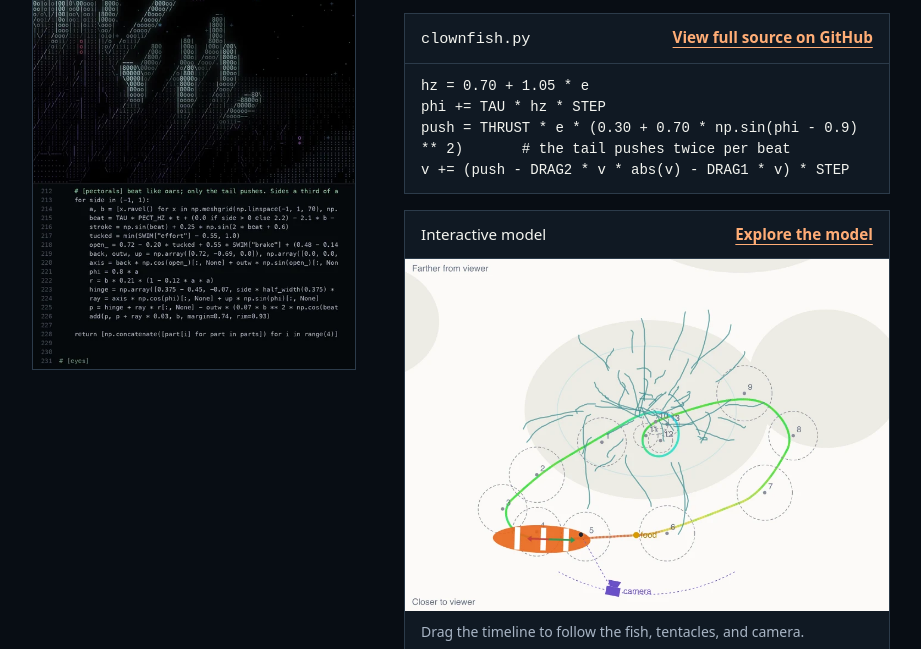
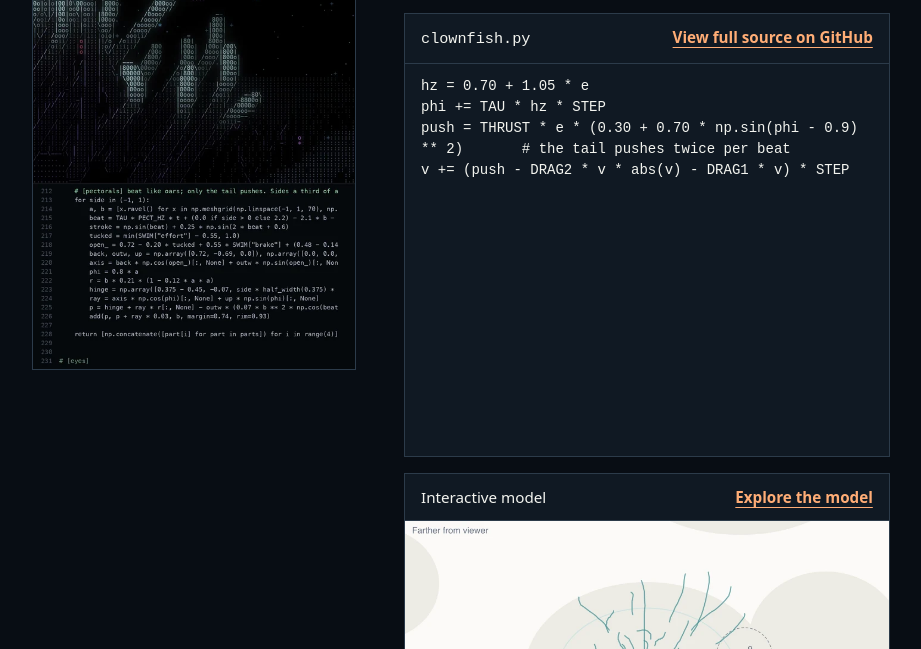
Before and after one commit to sapozhkov/ascii-lab-public, a plain HTML site: page 01-clownfish/index.html in a window 1280 px wide. Shown: the part 303-952 px from the top of the page, without its empty margins (179-1100 px from the left). Drawn offline with Linux system fonts and the light colour scheme.

Commit message:
#27 Match the model preview to the code card height

```diff
--- a/01-clownfish/index.html
+++ b/01-clownfish/index.html
@@ -16,6 +16,7 @@
         <span class="number">01</span>
         <h1>Clownfish &amp; anemone</h1>
         <p>One Python file simulates the fish and anemone, draws them in ASCII, and exports PNG or MP4.</p>
+        <div class="scene-cards">
           <a class="scene-card" href="https://github.com/sapozhkov/ascii-lab-public/blob/main/01-clownfish/clownfish.py" aria-label="View the full clownfish.py source on GitHub">
             <span class="scene-card-header"><span class="filename">clownfish.py</span><strong>View full source on GitHub</strong></span>
             <pre><code>hz = 0.70 + 1.05 * e
@@ -23,11 +24,12 @@ phi += TAU * hz * STEP
 push = THRUST * e * (0.30 + 0.70 * np.sin(phi - 0.9) ** 2)       # the tail pushes twice per beat
 v += (push - DRAG2 * v * abs(v) - DRAG1 * v) * STEP</code></pre>
           </a>
-        <a class="scene-card" href="model.html" aria-label="Explore the interactive clownfish model">
+          <a class="scene-card scene-card--model" href="model.html" aria-label="Explore the interactive clownfish model">
             <span class="scene-card-header"><span>Interactive model</span><strong>Explore the model</strong></span>
-          <img src="model-preview.webp" width="880" height="640" alt="Top view of the fish at 14.25 seconds, with its path, the anemone, and the camera">
+            <img src="model-preview.webp" width="880" height="640" alt="Top view of the clownfish chasing food along its route at 14.25 seconds">
             <span class="model-caption">Drag the timeline to follow the fish, tentacles, and camera.</span>
           </a>
+        </div>
         <nav class="actions" aria-label="Scene links">
           <a href="https://github.com/sapozhkov/ascii-lab-public/tree/main/01-clownfish#run-the-renderer">How to run</a>
           <a href="https://www.instagram.com/reel/Df8L4ZnN4sX/">Watch on Instagram</a>
--- a/site.css
+++ b/site.css
@@ -41,8 +41,10 @@ img { display: block; height: auto; width: 100%; }
 .scene--source .scene-copy { align-self: start; min-width: 0; }
 .scene-copy h1 { font-size: clamp(1.75rem, 5vw, 3rem); }
 .actions { display: flex; flex-wrap: wrap; gap: .75rem 1.25rem; margin: 1.25rem 0; }
+.scene-cards { display: grid; grid-auto-rows: 1fr; gap: 1rem; }
 .scene-card { display: block; color: inherit; border: 1px solid var(--edge); background: #101923; text-decoration: none; }
-.scene-card + .scene-card { margin-top: 1rem; }
+.scene-card--model { display: flex; flex-direction: column; }
+.scene-card--model img { flex: 1; height: 0; object-fit: cover; object-position: center 90%; }
 .scene-card:hover { color: inherit; border-color: var(--accent); }
 .scene-card-header { display: flex; align-items: baseline; justify-content: space-between; flex-wrap: wrap; gap: .35rem 1rem; padding: .75rem 1rem; border-bottom: 1px solid var(--edge); font-size: .95rem; }
 .scene-card-header strong { color: var(--accent); text-decoration: underline; text-underline-offset: .25em; }
```
Lines whose indentation alone changed are shown as unchanged.
